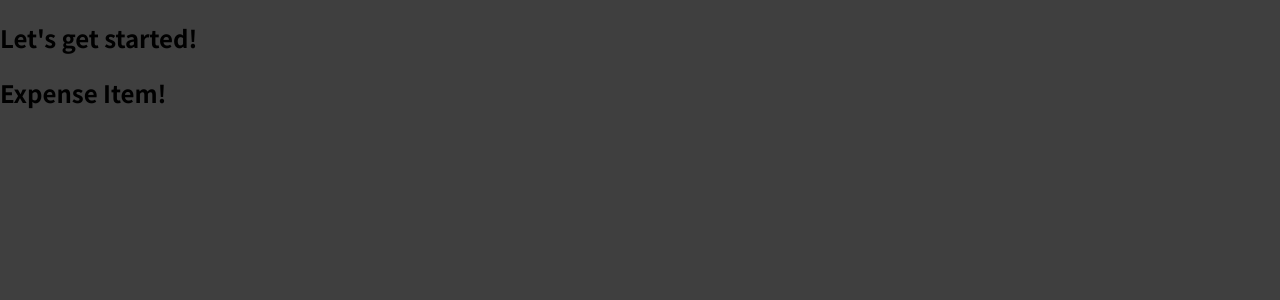
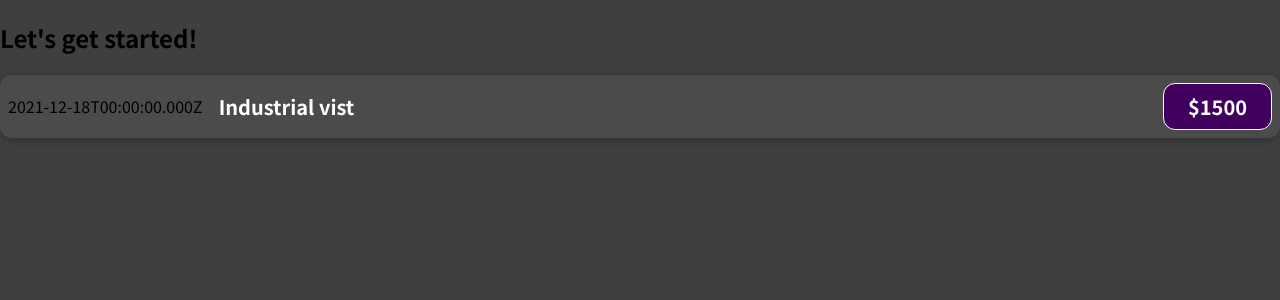
Before and after one commit to Chetan-B-B/ExpenseTracker, a JavaScript app: page / in a window 1280 px wide. Shown: the top 300 px of the page. Built offline with nearby package versions, Linux system fonts and the light colour scheme.

Commit message:
18-12-2021

```diff
--- /dev/null
+++ b/src/components/ExpenseItem.css
@@ -0,0 +1,56 @@
+.expense-item {
+  display: flex;
+  justify-content: space-between;
+  align-items: center;
+  box-shadow: 0 2px 8px rgba(0, 0, 0, 0.25);
+  padding: 0.5rem;
+  margin: 1rem 0;
+  border-radius: 12px;
+  background-color: #4b4b4b;
+}
+
+.expense-item__description {
+  display: flex;
+  flex-direction: column;
+  gap: 1rem;
+  align-items: flex-end;
+  flex-flow: column-reverse;
+  justify-content: flex-start;
+  flex: 1;
+}
+
+.expense-item h2 {
+  color: #3a3a3a;
+  font-size: 1rem;
+  flex: 1;
+  margin: 0 1rem;
+  color: white;
+}
+
+.expense-item__price {
+  font-size: 1rem;
+  font-weight: bold;
+  color: white;
+  background-color: #40005d;
+  border: 1px solid white;
+  padding: 0.5rem;
+  border-radius: 12px;
+}
+
+@media (min-width: 580px) {
+  .expense-item__description {
+    flex-direction: row;
+    align-items: center;
+    justify-content: flex-start;
+    flex: 1;
+  }
+
+  .expense-item__description h2 {
+    font-size: 1.25rem;
+  }
+
+  .expense-item__price {
+    font-size: 1.25rem;
+    padding: 0.5rem 1.5rem;
+  }
+}
--- a/src/components/ExpenseItem.js
+++ b/src/components/ExpenseItem.js
@@ -1,4 +1,16 @@
+import "./ExpenseItem.css";
 function ExpenseItem() {
-  return <h2>Expense Item!</h2>;
+  const date = new Date(2021, 11, 18);
+  const title = `Industrial vist`;
+  const amount = 1500;
+  return (
+    <div className="expense-item">
+      <div>{date.toISOString()}</div>
+      <div className="expense-item__description">
+        <h2>{title}</h2>
+        <div className="expense-item__price">${amount}</div>
+      </div>
+    </div>
+  );
 }
 export default ExpenseItem;
```
Also changed, not shown: 1 other file (tests, documents, lock files or other folders).
